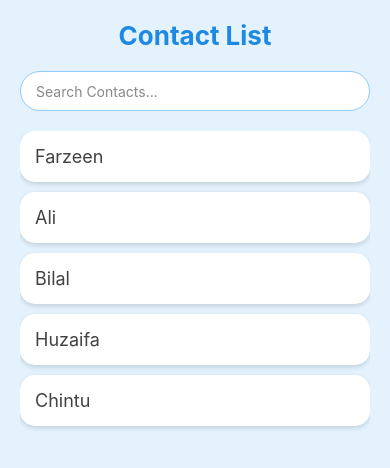
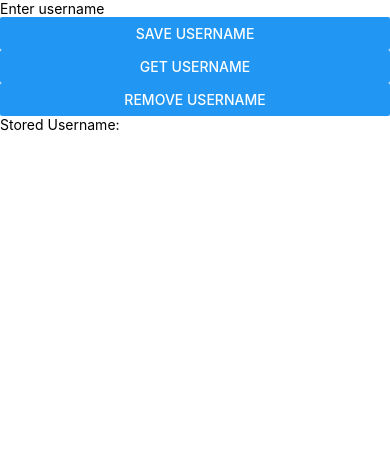
Before and after one commit to farzeen-ali/React-Native-Full-Course-2024-The-Techzeen, a React Native app: screen / in a window 390 px wide. Shown: the top 468 px of the page. Built offline with nearby package versions, Linux system fonts and the light colour scheme.

Commit message:
Async Storage In React Native

```diff
--- a/App.jsx
+++ b/App.jsx
@@ -4,7 +4,8 @@
 import React from 'react';
 // import { Button, Text, View } from 'react-native';
 import { View } from 'react-native';
-import Search from './src/components/Search';
+// import Search from './src/components/Search';
+import AsyncStorageExample from './src/components/AsyncStorageExample';
 // import PlatformExample from './src/components/PlatformExample';
 // import GET_API_LIST from './src/components/GET_API_LIST';
 // import DELETE_API from './src/components/DELETE_API';
@@ -77,7 +78,8 @@
       {/* <DELETE_API /> */}
       {/* <GET_API_LIST /> */}
       {/* <PlatformExample /> */}
-      <Search />
+      {/* <Search /> */}
+      <AsyncStorageExample />
     </View>
   );
 };
--- /dev/null
+++ b/src/components/AsyncStorageExample.jsx
@@ -0,0 +1,46 @@
+/* eslint-disable prettier/prettier */
+import { View, Text, TextInput, Button, Alert } from 'react-native';
+import React, { useEffect, useState } from 'react';
+import AsyncStorage from '@react-native-async-storage/async-storage';
+
+const AsyncStorageExample = () => {
+  const [username, setUsername] = useState('');
+  const [storedUsername, setStoredUsername] = useState('');
+  const saveUsername = async () => {
+    await AsyncStorage.setItem('username', username);
+    setUsername('');
+    Alert.alert('Username Saved');
+  };
+  const getUsername = async () => {
+   const savedUsername =  await AsyncStorage.getItem('username');
+    if(savedUsername) {
+      setStoredUsername(savedUsername);
+    }
+    else {
+      Alert.alert('Username Not Found');
+    }
+  };
+  const removeUsername = async () => {
+    await AsyncStorage.removeItem('username');
+    setStoredUsername('');
+    Alert.alert('Username Removed');
+  };
+  useEffect(() => {
+    getUsername();
+  }, []);
+  return (
+    <View>
+      <TextInput
+      placeholder="Enter username"
+      value={username}
+      onChangeText={setUsername}
+      />
+      <Button title="Save Username" onPress={saveUsername} />
+      <Button title="Get Username" onPress={getUsername}  />
+      <Button title="Remove Username" onPress={removeUsername} />
+      <Text>Stored Username: {storedUsername}  </Text>
+    </View>
+  );
+};
+
+export default AsyncStorageExample;
```
